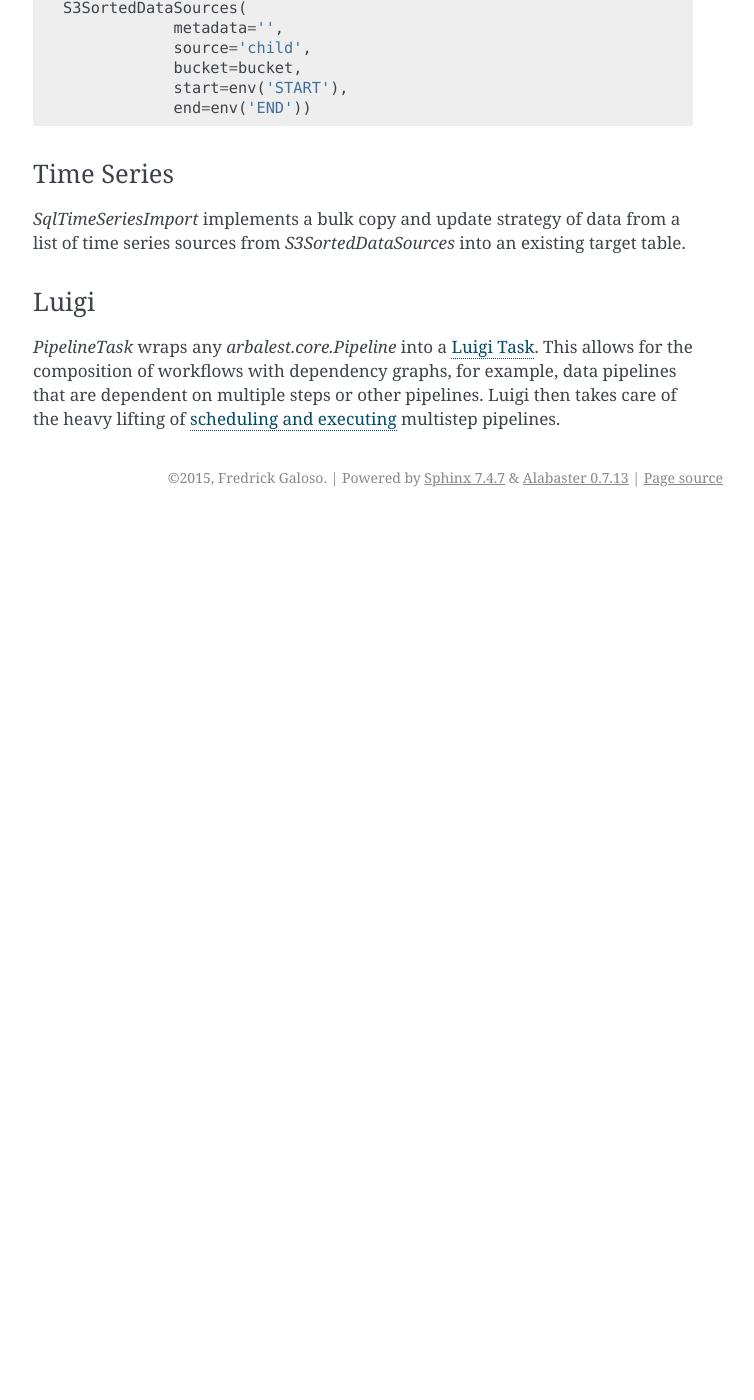
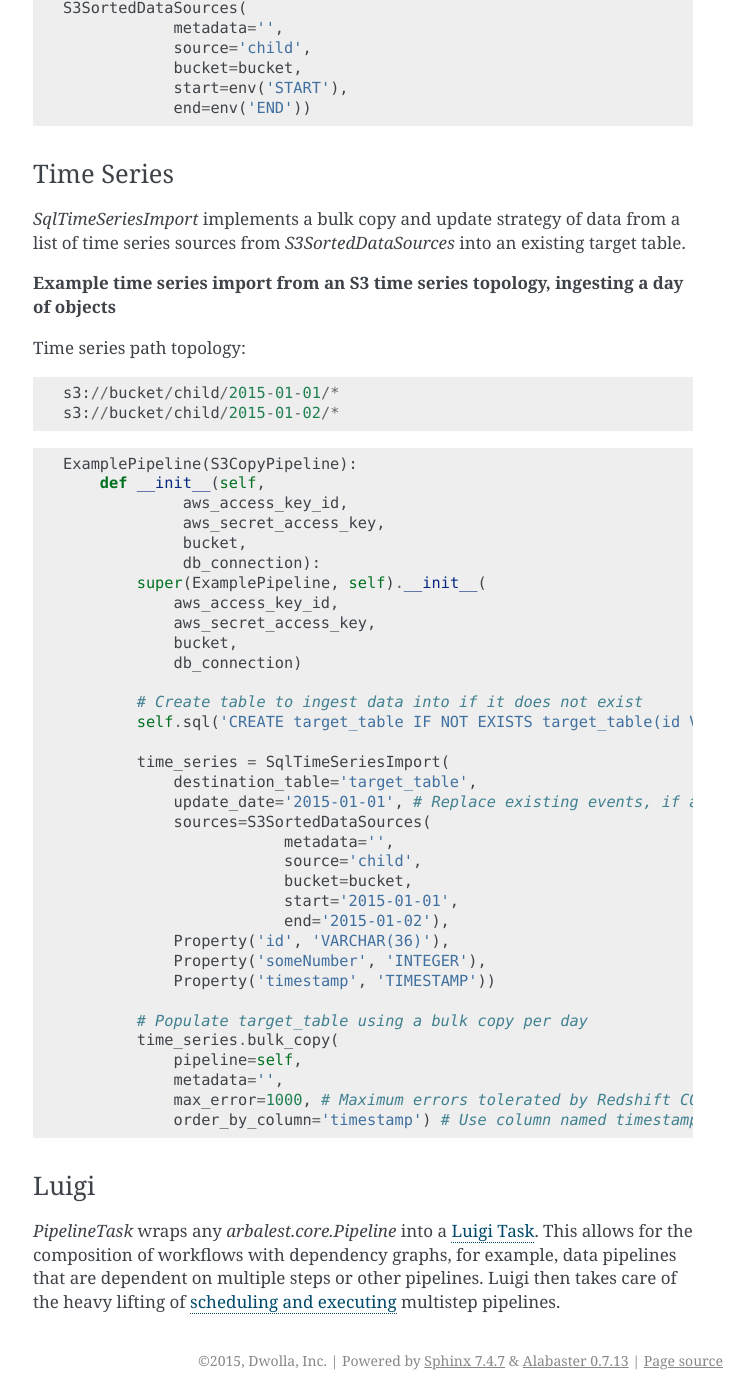
Before and after one commit to Dwolla/arbalest, a Sphinx documentation site: the page built from docs/getting-started.rst, in a window 1280 px wide and 1400 px high, scrolled down 4083 px. Shown: the whole window, without its empty margins (387-1141 px from the left). Built offline with Sphinx 7.4.7, drawn with Linux system fonts in a browser that asks for light colours; before the commit the page ends 4600 px from its top, so only the background shows below that.

Commit message:
Update copyright references and add full code snippets to time series documentation
- Change Fredrick Galoso to Dwolla, Inc in doc level copyrights
- Add full ExamplePipeline class example to time series

```diff
--- a/docs/conf.py
+++ b/docs/conf.py
@@ -47,17 +47,17 @@ master_doc = 'index'
 
 # General information about the project.
 project = u'arbalest'
-copyright = u'2015, Fredrick Galoso'
-author = u'Fredrick Galoso'
+copyright = u'2015, Dwolla, Inc'
+author = u'Dwolla, Inc'
 
 # The version info for the project you're documenting, acts as replacement for
 # |version| and |release|, also used in various other places throughout the
 # built documents.
 #
 # The short X.Y version.
-version = '1.6.0'
+version = '1.6.1'
 # The full version, including alpha/beta/rc tags.
-release = '1.6.0'
+release = '1.6.1'
 
 # The language for content autogenerated by Sphinx. Refer to documentation
 # for a list of supported languages.
@@ -223,7 +223,7 @@ latex_elements = {
 #  author, documentclass [howto, manual, or own class]).
 latex_documents = [
   (master_doc, 'arbalest.tex', u'arbalest Documentation',
-   u'Fredrick Galoso', 'manual'),
+   u'Dwolla, Inc', 'manual'),
 ]
 
 # The name of an image file (relative to this directory) to place at the top of
--- a/docs/getting-started.rst
+++ b/docs/getting-started.rst
@@ -205,6 +205,50 @@ Time Series
 a list of time series sources from `S3SortedDataSources` into an existing
 target table.
 
+**Example time series import from an S3 time series topology, ingesting a day of objects**
+
+Time series path topology::
+
+    s3://bucket/child/2015-01-01/*
+    s3://bucket/child/2015-01-02/*
+
+.. code-block:: python
+
+    ExamplePipeline(S3CopyPipeline):
+        def __init__(self,
+                 aws_access_key_id,
+                 aws_secret_access_key,
+                 bucket,
+                 db_connection):
+            super(ExamplePipeline, self).__init__(
+                aws_access_key_id,
+                aws_secret_access_key,
+                bucket,
+                db_connection)
+
+            # Create table to ingest data into if it does not exist
+            self.sql('CREATE target_table IF NOT EXISTS target_table(id VARCHAR(36), someNumber INTEGER, timestamp TIMESTAMP);')
+
+            time_series = SqlTimeSeriesImport(
+                destination_table='target_table',
+                update_date='2015-01-01', # Replace existing events, if any, after this timestamp
+                sources=S3SortedDataSources(
+                            metadata='',
+                            source='child',
+                            bucket=bucket,
+                            start='2015-01-01',
+                            end='2015-01-02'),
+                Property('id', 'VARCHAR(36)'),
+                Property('someNumber', 'INTEGER'),
+                Property('timestamp', 'TIMESTAMP'))
+
+            # Populate target_table using a bulk copy per day
+            time_series.bulk_copy(
+                pipeline=self,
+                metadata='',
+                max_error=1000, # Maximum errors tolerated by Redshift COPY
+                order_by_column='timestamp') # Use column named timestamp to sort by and replace existing events, if any
+
 Luigi
 ~~~~~
 
```
